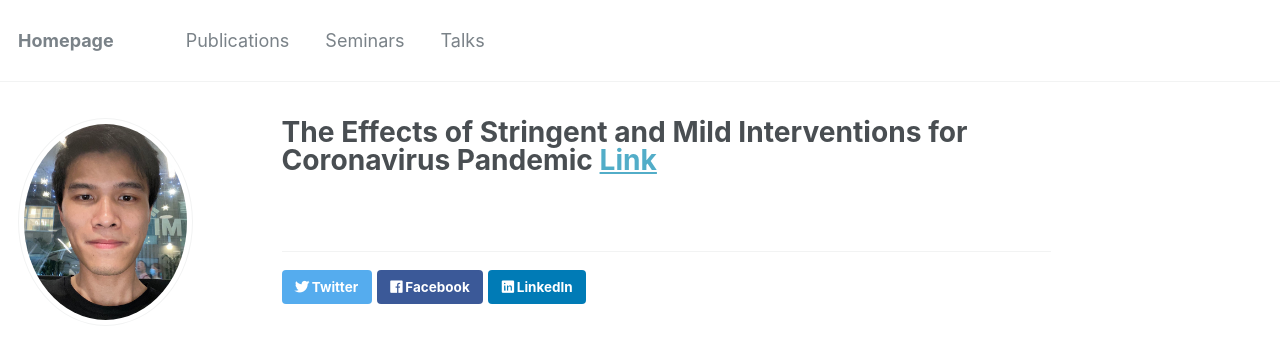
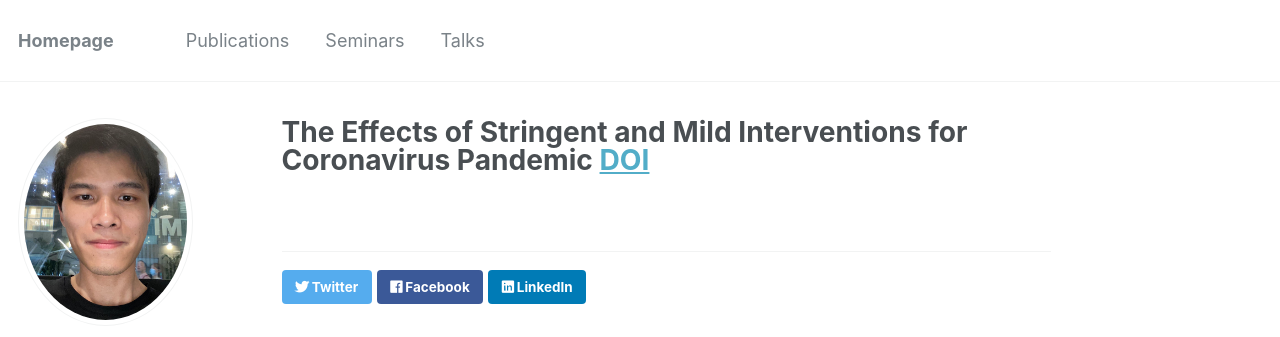
Before and after one commit to Tan-jianbin/Tan-jianbin.github.io, a Jekyll site: the page built from _publications/JASA1.md, in a window 1280 px wide. Shown: the top 337 px of the page. Built offline with Jekyll 4.4.1, drawn with Linux system fonts in a browser that asks for light colours.

Commit message:
Update JASA1.md

```diff
--- a/_publications/JASA1.md
+++ b/_publications/JASA1.md
@@ -1,5 +1,5 @@
 ---
-title: 'The Effects of Stringent and Mild Interventions for Coronavirus Pandemic [Link](https://cogentoa.tandfonline.com/doi/abs/10.1080/01621459.2021.1897015?journalCode=uasa20)'
+title: 'The Effects of Stringent and Mild Interventions for Coronavirus Pandemic [DOI](https://doi.org/10.1080/01621459.2021.1897015)'
 collection: publications
 permalink: /publication/JASA1
 excerpt: ''
```
